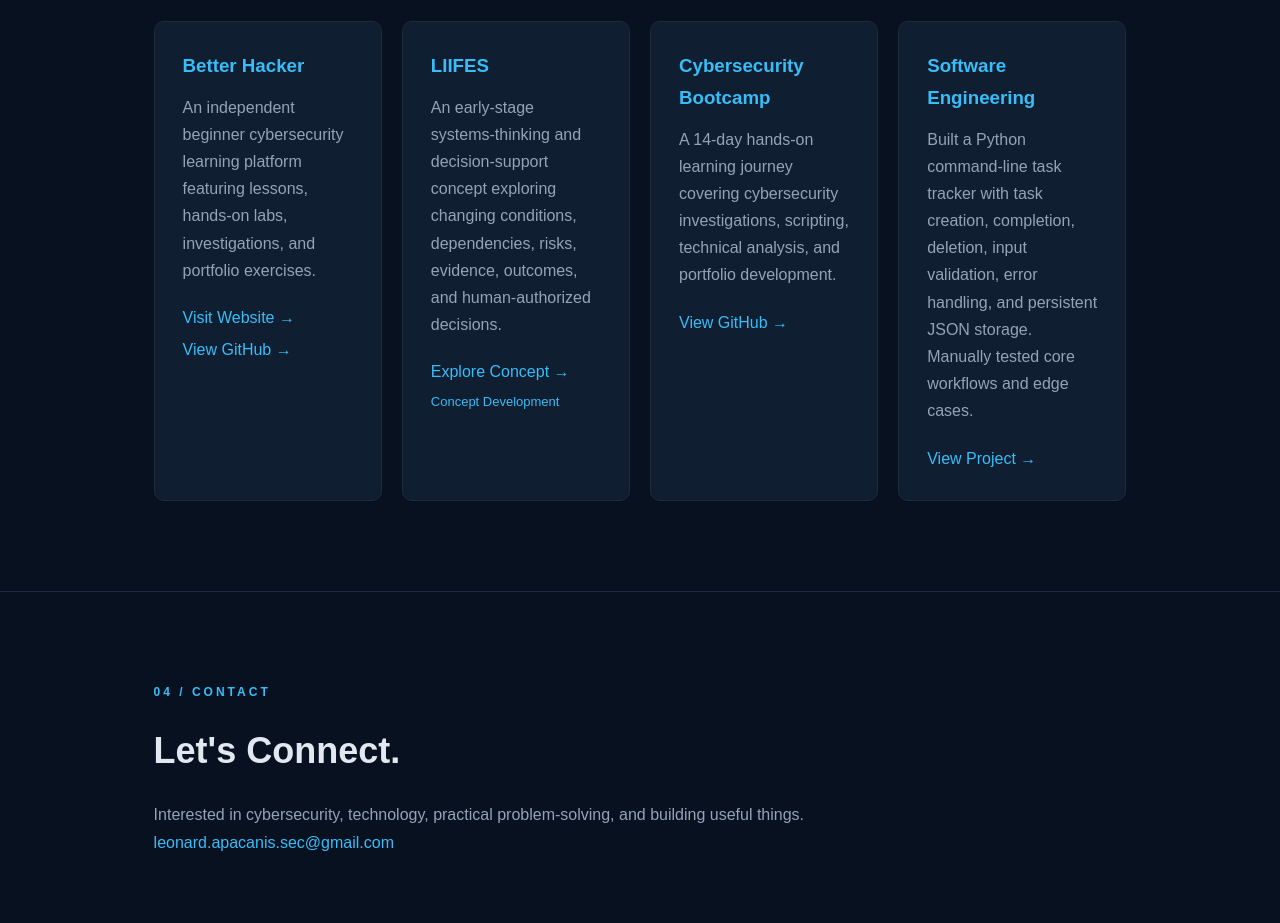
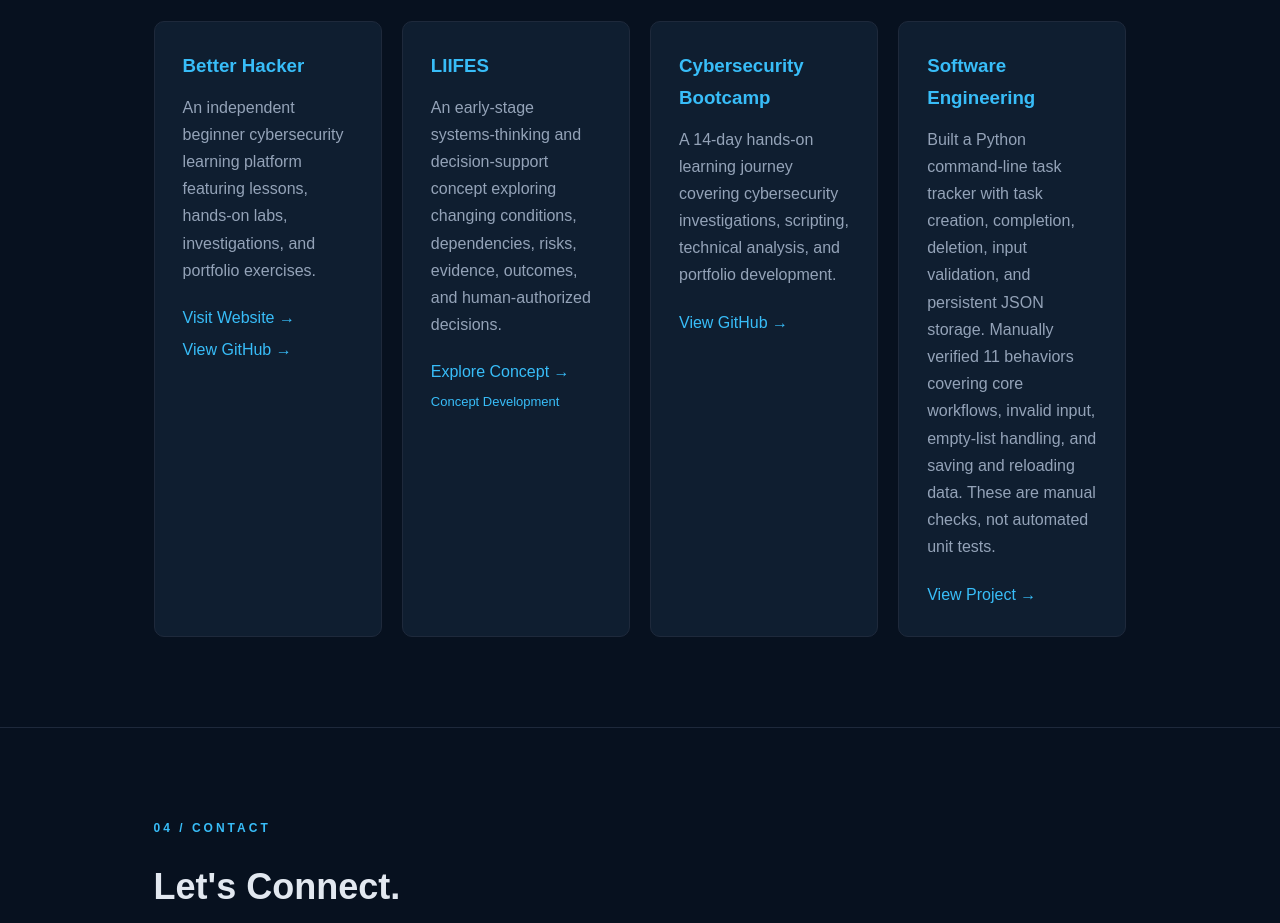
Before and after one commit to leonapacanis725-web/leonard-portfolio, a plain HTML site: page index.html in a window 1280 px wide. Shown: the part 2900-3823 px from the top of the page. Drawn offline with Linux system fonts and the light colour scheme.

Commit message:
Strengthen software engineering portfolio evidence

```diff
--- a/index.html
+++ b/index.html
@@ -136,9 +136,10 @@
             <h3>Software Engineering</h3>
             <p>
                 Built a Python command-line task tracker with task creation,
-                completion, deletion, input validation, error handling,
-                and persistent JSON storage. Manually tested core workflows
-                and edge cases.
+                completion, deletion, input validation, and persistent JSON
+                storage. Manually verified 11 behaviors covering core workflows,
+                invalid input, empty-list handling, and saving and reloading data.
+                These are manual checks, not automated unit tests.
             </p>
             <a href="https://github.com/leonapacanis725-web/leonard-portfolio/tree/main/projects/software-engineering-task-tracker" target="_blank" rel="noopener noreferrer">View Project →</a>
         </article>
```
